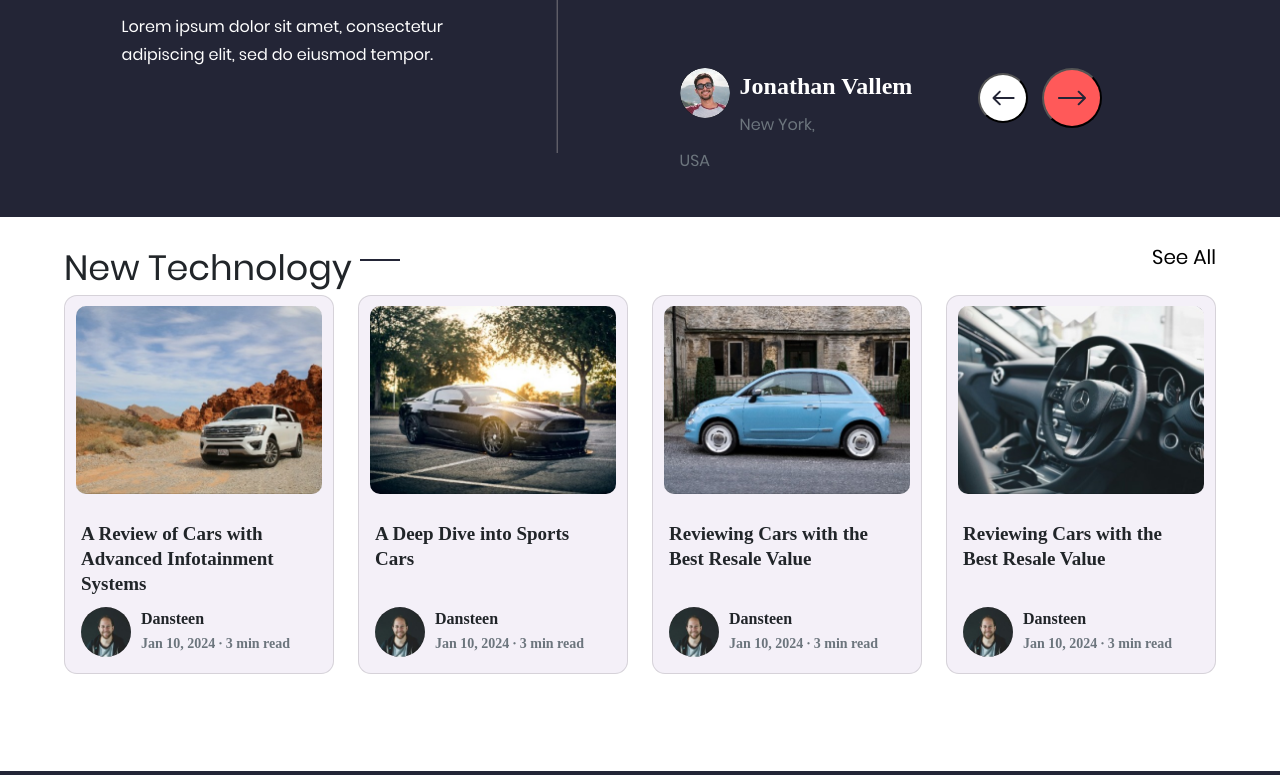
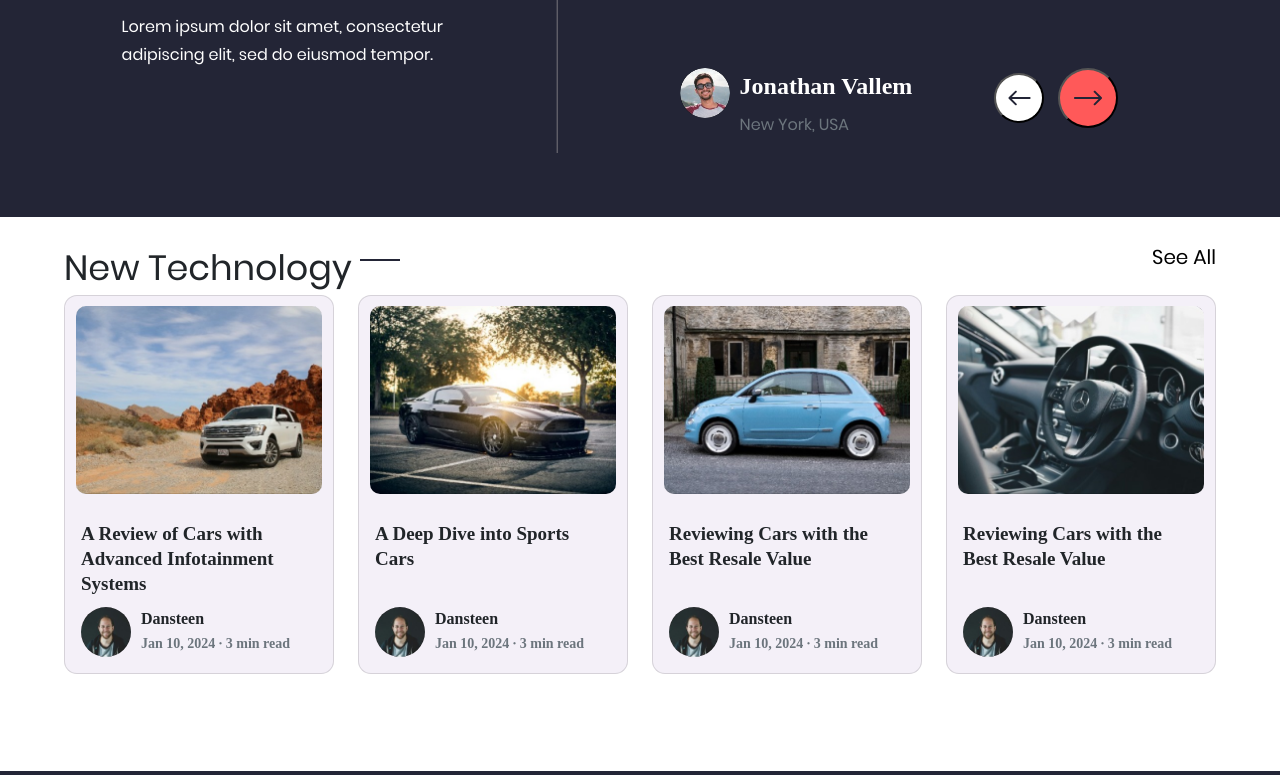
Before and after one commit to djtimog/Tech-Master-Car-website, a plain HTML site: page index.html in a window 1280 px wide. Shown: the part 2795-3570 px from the top of the page. Drawn offline with nearby package versions, Linux system fonts and the light colour scheme.

Commit message:
Add files via upload

```diff
--- a/index.html
+++ b/index.html
@@ -466,7 +466,7 @@
           </p>
 
           <div class="" style="display:flex; width: 100%;">
-            <div style="flex-grow: 4;">
+            <div style="flex-grow: 6;">
               <img
               src="img/second-profile-image.jpg"
               class="profile-img"
@@ -483,7 +483,7 @@
                   line-height: 28px;
                   text-align: left;
                 "
-                >New York, <br />USA</small
+                >New York, USA</small
               >
             </p>
             </div>
```
